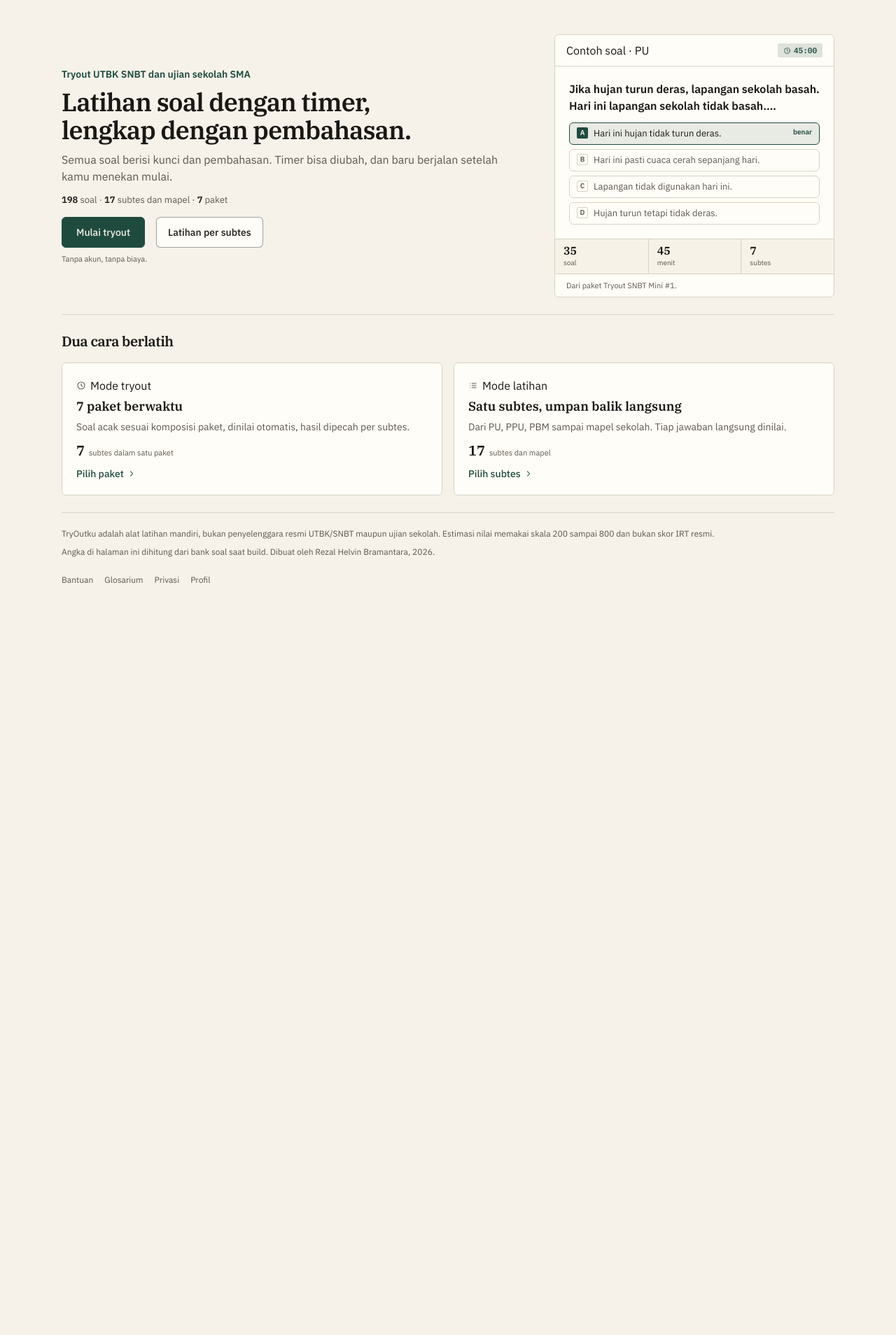
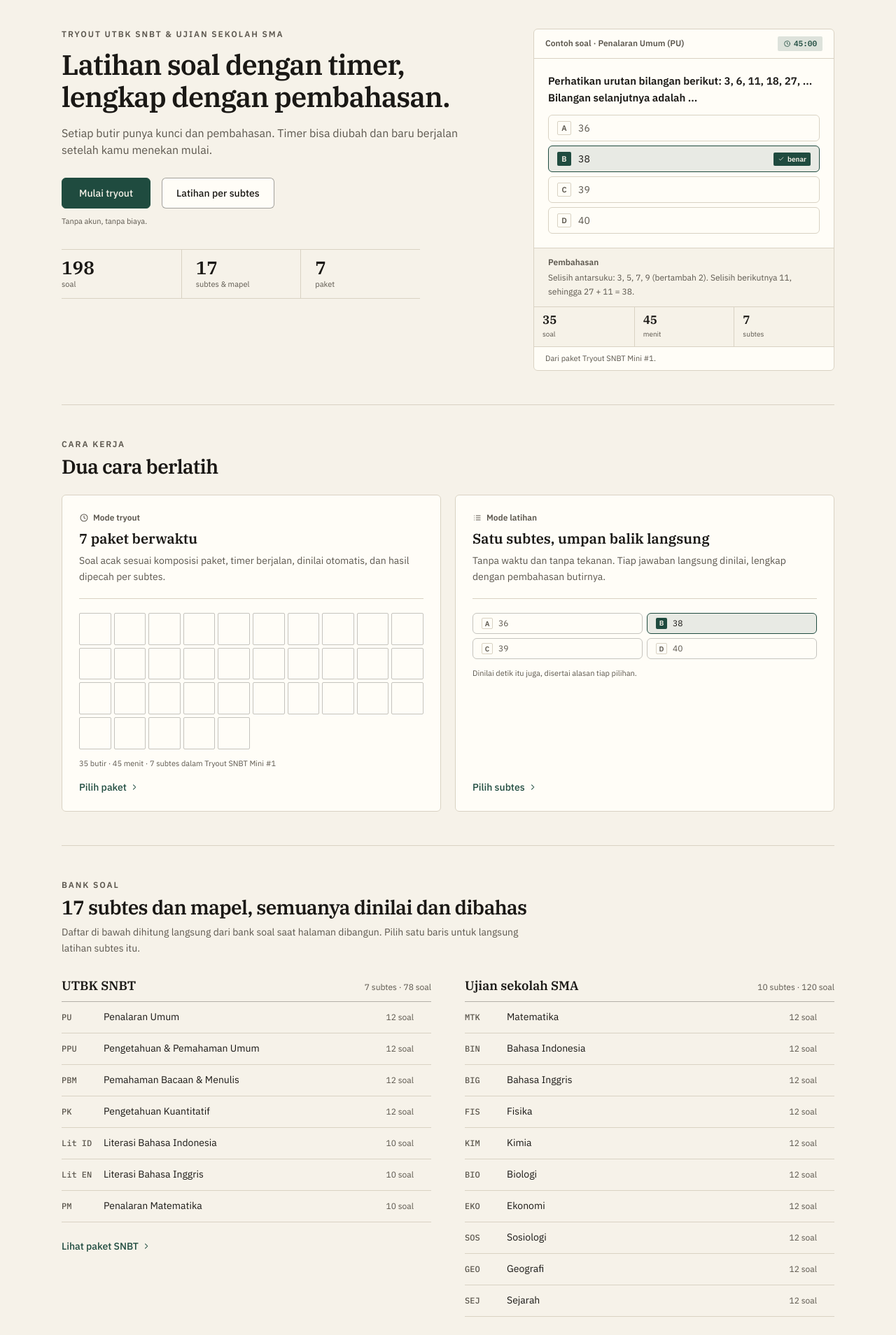
Before and after one commit to Mighty-Nievl/tryoutku, a Next.js app: page / in a window 1280 px wide. Shown: the part 80-1988 px from the top of the page at 70% size. Before the commit the page ends 1042 px from the top, so only its background shows below. Built offline with nearby package versions, Linux system fonts and the light colour scheme.

Commit message:
redesign landing page: arah kertas ujian, pratinjau soal lengkap, QA 1440/768/375

```diff
--- a/src/app/globals.css
+++ b/src/app/globals.css
@@ -133,6 +133,11 @@ body {
   .h-label {
     @apply text-xs font-semibold text-muted;
   }
+  /* .label dipakai di seluruh aplikasi untuk label kecil; dulu kelas ini tidak
+     pernah didefinisikan sehingga dirender sebagai teks biasa. */
+  .label {
+    @apply text-xs font-semibold text-muted;
+  }
   .option-row {
     @apply flex w-full items-start gap-3 rounded-md border border-line bg-surface px-4 py-3
            text-left text-sm transition-colors hover:border-ink/40;
--- a/src/app/page.tsx
+++ b/src/app/page.tsx
@@ -1,5 +1,6 @@
 import Link from "next/link";
 import { BANK, BANK_BY_SUBTEST } from "@/lib/bank";
+import { LETTERS } from "@/lib/scoring";
 import { PAKETS, paketSoal } from "@/lib/pakets";
 import { SUBTESTS } from "@/lib/subtests";
 import HomeState from "@/components/HomeState";
@@ -15,57 +16,76 @@ export default function Home() {
   const totalSoal = BANK.length;
   const paketSnbt = PAKETS.filter((item) => item.track === "snbt");
   const paketUtama = paketSnbt[0] ?? PAKETS[0];
-  const contohSubtes = SUBTESTS.slice(0, 3);
-  // Soal pendek dipilih supaya pratinjau tidak memakan seluruh layar.
+  // Soal pendek dengan pembahasan pendek dipilih supaya pratinjau tetap satu
+  // kartu: soal, kunci, dan pembahasan terlihat tanpa memakan seluruh layar.
   const contohSoal =
-    BANK_BY_SUBTEST["pu"]?.find((item) => item.question.length <= 150 && !item.passage) ??
-    BANK[0];
+    BANK_BY_SUBTEST["pu"]?.find(
+      (item) =>
+        !item.passage &&
+        item.question.length <= 120 &&
+        item.explanation.length <= 160
+    ) ?? BANK[0];
   const subtesUtama = Object.keys(paketUtama.blueprint);
+  const snbt = SUBTESTS.filter((item) => item.track === "snbt");
+  const sekolah = SUBTESTS.filter((item) => item.track === "sekolah");
+  const soalSnbt = snbt.reduce((n, s) => n + (BANK_BY_SUBTEST[s.id]?.length ?? 0), 0);
+  const soalSekolah = sekolah.reduce((n, s) => n + (BANK_BY_SUBTEST[s.id]?.length ?? 0), 0);
+  const soalPaketUtama = paketSoal(paketUtama);
+
+  const statistik = [
+    { nilai: String(totalSoal), label: "soal" },
+    { nilai: String(SUBTESTS.length), label: "subtes & mapel" },
+    { nilai: String(PAKETS.length), label: "paket" },
+  ];
 
   return (
     <div className="pb-4">
-      <section className="border-b border-line pb-6 pt-5 sm:pt-10">
-        <div className="grid gap-8 md:grid-cols-[1fr_340px] md:items-center lg:grid-cols-[1fr_400px] lg:gap-10">
+      {/* ---------- hero ---------- */}
+      <section className="border-b border-line pb-10 pt-4 sm:pb-12 sm:pt-8">
+        <div className="grid gap-10 md:grid-cols-[minmax(0,1fr)_360px] md:items-start lg:grid-cols-[minmax(0,1fr)_430px] lg:gap-14">
           <div className="flex min-w-0 flex-col">
-        <p className="text-sm font-semibold text-accent">Tryout UTBK SNBT dan ujian sekolah SMA</p>
-        <h1 className="mt-2.5 max-w-2xl text-balance font-serif text-[22px] font-semibold leading-[1.25] tracking-tight sm:text-4xl">
-          <span className="lg:hidden">Latihan soal dengan timer dan pembahasan.</span>
-          <span className="hidden lg:inline">
-            Latihan soal dengan timer,
-            <br /> lengkap dengan pembahasan.
-          </span>
+            <p className="label uppercase tracking-[0.16em]">
+              Tryout UTBK SNBT &amp; ujian sekolah SMA
+            </p>
+            <h1 className="mt-3 max-w-xl text-balance font-serif text-[28px] font-semibold leading-[1.16] tracking-tight sm:text-[40px]">
+              Latihan soal dengan timer, lengkap dengan pembahasan.
             </h1>
-        <p className="mt-2.5 max-w-2xl text-sm leading-relaxed text-muted sm:text-base">
-          Semua soal berisi kunci dan pembahasan. Timer bisa diubah, dan baru berjalan setelah kamu
-          menekan mulai.
+            <p className="mt-4 max-w-xl text-[15px] leading-relaxed text-muted sm:text-base">
+              Setiap butir punya kunci dan pembahasan. Timer bisa diubah dan baru berjalan setelah
+              kamu menekan mulai.
             </p>
 
-        <p className="mt-3 text-[13px] text-muted">
-          <span className="num font-semibold text-ink">{totalSoal}</span> soal ·{" "}
-          <span className="num font-semibold text-ink">{SUBTESTS.length}</span> subtes dan mapel ·{" "}
-          <span className="num font-semibold text-ink">{PAKETS.length}</span> paket
-        </p>
-
-        <div className="mt-3.5">
-          <div className="flex flex-wrap items-center gap-x-4 gap-y-3">
-            <Link href={`/tryout/${paketUtama.id}`} className="btn-primary h-11 px-5">
+            <div className="mt-7">
+              <div className="flex flex-wrap items-center gap-3 sm:gap-4">
+                <Link href={`/tryout/${paketUtama.id}`} className="btn-primary h-11 px-6">
                   Mulai tryout
                 </Link>
-            <Link href="/latihan" className="btn-ghost h-11 px-4">
+                <Link href="/latihan" className="btn-ghost h-11 px-5">
                   Latihan per subtes
                 </Link>
               </div>
-          <p className="mt-2 text-[11px] text-muted">Tanpa akun, tanpa biaya.</p>
+              <p className="mt-2.5 text-[11px] text-muted">Tanpa akun, tanpa biaya.</p>
             </div>
 
+            <dl className="mt-8 grid max-w-lg grid-cols-3 divide-x divide-line border-y border-line">
+              {statistik.map((item, index) => (
+                <div key={item.label} className={index === 0 ? "py-3 pr-3" : "py-3 pl-5"}>
+                  <dd className="num font-serif text-[26px] font-semibold leading-none">
+                    {item.nilai}
+                  </dd>
+                  <dt className="mt-1 text-[11px] leading-snug text-muted">{item.label}</dt>
+                </div>
+              ))}
+            </dl>
           </div>
 
-        <div className="min-w-0 md:h-full">
+          <div className="min-w-0">
             <QuestionPreview
               question={contohSoal}
               timer={formatTimer(paketUtama.durationMin)}
+              showExplanation
               stats={[
-              { label: "soal", value: String(paketSoal(paketUtama)) },
+                { label: "soal", value: String(soalPaketUtama) },
                 { label: "menit", value: String(paketUtama.durationMin) },
                 { label: "subtes", value: String(subtesUtama.length) },
               ]}
@@ -73,86 +93,206 @@ export default function Home() {
             />
           </div>
         </div>
-
-
       </section>
 
       <HomeState />
 
-      <section className="py-6">
-        <h2 className="font-serif text-xl font-semibold tracking-tight">Dua cara berlatih</h2>
-        <div className="mt-4 grid gap-4 sm:grid-cols-2">
-          <Link href="/tryout" className="card card-hover flex flex-col justify-between p-5">
-            <div>
+      {/* ---------- dua cara berlatih ---------- */}
+      <section className="border-b border-line py-10 sm:py-12">
+        <p className="label uppercase tracking-[0.16em]">Cara kerja</p>
+        <h2 className="mt-2 font-serif text-2xl font-semibold tracking-tight sm:text-[28px]">
+          Dua cara berlatih
+        </h2>
+        <div className="mt-6 grid gap-5 sm:grid-cols-2">
+          <Link href="/tryout" className="card card-hover flex flex-col p-6">
             <p className="label flex items-center gap-1.5">
               <IconClock size={14} className="text-muted" />
               Mode tryout
             </p>
-              <p className="mt-1 font-serif text-lg font-semibold">{PAKETS.length} paket berwaktu</p>
-              <p className="mt-1 text-sm leading-relaxed text-muted">
-                Soal acak sesuai komposisi paket, dinilai otomatis, hasil dipecah per subtes.
+            <h3 className="mt-2 font-serif text-xl font-semibold">{PAKETS.length} paket berwaktu</h3>
+            <p className="mt-1.5 text-sm leading-relaxed text-muted">
+              Soal acak sesuai komposisi paket, timer berjalan, dinilai otomatis, dan hasil
+              dipecah per subtes.
             </p>
-              <p className="mt-3 flex items-baseline gap-1.5">
-                <span className="num font-serif text-xl font-semibold leading-none">
-                  {subtesUtama.length}
-                </span>
-                <span className="text-[11px] text-muted">subtes dalam satu paket</span>
+
+            {/* Kisi-kisi dot: satu kotak untuk tiap butir dalam paket utama. */}
+            <div
+              aria-hidden="true"
+              className="mt-5 grid grid-cols-10 gap-1 border-t border-line pt-5"
+            >
+              {Array.from({ length: soalPaketUtama }, (_, i) => (
+                <span key={i} className="aspect-square rounded-[2px] border border-ink/25 dark:border-ink/45" />
+              ))}
+            </div>
+            <p className="num mt-3 text-[11px] text-muted">
+              {soalPaketUtama} butir · {paketUtama.durationMin} menit · {subtesUtama.length}{" "}
+              subtes dalam {paketUtama.name}
             </p>
-            </div>
-            <span className="mt-3 inline-flex items-center gap-1 text-sm font-medium text-accent">
+
+            <span className="mt-auto inline-flex pt-4 items-center gap-1 text-sm font-medium text-accent">
               Pilih paket <IconArrowRight size={14} />
             </span>
           </Link>
 
-          <Link href="/latihan" className="card card-hover flex flex-col justify-between p-5">
-            <div>
+          <Link href="/latihan" className="card card-hover flex flex-col p-6">
             <p className="label flex items-center gap-1.5">
               <IconList size={14} className="text-muted" />
               Mode latihan
             </p>
-              <p className="mt-1 font-serif text-lg font-semibold">Satu subtes, umpan balik langsung</p>
-              <p className="mt-1 text-sm leading-relaxed text-muted">
-                Dari {contohSubtes.map((item) => item.short).join(", ")} sampai mapel sekolah. Tiap
-                jawaban langsung dinilai.
+            <h3 className="mt-2 font-serif text-xl font-semibold">
+              Satu subtes, umpan balik langsung
+            </h3>
+            <p className="mt-1.5 text-sm leading-relaxed text-muted">
+              Tanpa waktu dan tanpa tekanan. Tiap jawaban langsung dinilai, lengkap dengan
+              pembahasan butirnya.
             </p>
-              <p className="mt-3 flex items-baseline gap-1.5">
-                <span className="num font-serif text-xl font-semibold leading-none">
-                  {SUBTESTS.length}
+
+            {/* Baris opsi mini: bentuk umpan balik per butir. */}
+            <div aria-hidden="true" className="mt-5 grid grid-cols-2 gap-1.5 border-t border-line pt-5">
+              {contohSoal.options.slice(0, 4).map((option, index) => {
+                const correct = index === contohSoal.answer;
+                return (
+                  <div
+                    key={index}
+                    className={`flex items-center gap-2 rounded-md border px-3 py-1.5 text-xs ${
+                      correct ? "border-accent bg-accent/10 text-ink" : "border-ink/25 text-muted"
+                    }`}
+                  >
+                    <span
+                      className={`grid h-4 w-4 shrink-0 place-items-center rounded-sm text-[10px] font-semibold ${
+                        correct ? "bg-accent text-paper" : "border border-line"
+                      }`}
+                    >
+                      {LETTERS[index]}
                     </span>
-                <span className="text-[11px] text-muted">subtes dan mapel</span>
+                    <span className="truncate">{option}</span>
+                  </div>
+                );
+              })}
+            </div>
+            <p className="mt-3 text-[11px] text-muted">
+              Dinilai detik itu juga, disertai alasan tiap pilihan.
             </p>
-            </div>
-            <span className="mt-3 inline-flex items-center gap-1 text-sm font-medium text-accent">
+
+            <span className="mt-auto inline-flex pt-4 items-center gap-1 text-sm font-medium text-accent">
               Pilih subtes <IconArrowRight size={14} />
             </span>
           </Link>
         </div>
-
       </section>
 
-      <footer className="border-t border-line pt-5 text-xs leading-relaxed text-muted">
+      {/* ---------- cakupan bank soal ---------- */}
+      <section className="border-b border-line py-10 sm:py-12">
+        <p className="label uppercase tracking-[0.16em]">Bank soal</p>
+        <h2 className="mt-2 font-serif text-2xl font-semibold tracking-tight sm:text-[28px]">
+          {SUBTESTS.length} subtes dan mapel, semuanya dinilai dan dibahas
+        </h2>
+        <p className="mt-2 max-w-2xl text-sm leading-relaxed text-muted">
+          Daftar di bawah dihitung langsung dari bank soal saat halaman dibangun. Pilih satu
+          baris untuk langsung latihan subtes itu.
+        </p>
+
+        <div className="mt-7 grid gap-x-12 gap-y-8 lg:grid-cols-2">
+          {[
+            { judul: "UTBK SNBT", group: snbt, total: soalSnbt, href: "/tryout" },
+            { judul: "Ujian sekolah SMA", group: sekolah, total: soalSekolah, href: "/latihan" },
+          ].map((blok) => (
+            <div key={blok.judul}>
+              <div className="flex items-baseline justify-between gap-3 border-b border-ink/30 pb-2">
+                <h3 className="font-serif text-lg font-semibold">{blok.judul}</h3>
+                <p className="num text-xs text-muted">
+                  {blok.group.length} subtes · {blok.total} soal
+                </p>
+              </div>
+              <ul>
+                {blok.group.map((item) => {
+                  const jumlah = BANK_BY_SUBTEST[item.id]?.length ?? 0;
+                  return (
+                    <li key={item.id} className="border-b border-line">
+                      <Link
+                        href={`/latihan/${item.id}`}
+                        className="group flex min-h-11 items-center gap-3 py-2.5 text-sm transition-colors hover:text-accent"
+                      >
+                        <span className="num w-12 shrink-0 font-mono text-xs text-muted group-hover:text-accent">
+                          {item.short}
+                        </span>
+                        <span className="min-w-0 flex-1 leading-snug">{item.name}</span>
+                        <span className="num shrink-0 text-xs text-muted">{jumlah} soal</span>
+                        <IconArrowRight
+                          size={13}
+                          className="shrink-0 text-transparent transition-colors group-hover:text-accent"
+                        />
+                      </Link>
+                    </li>
+                  );
+                })}
+              </ul>
+              <Link
+                href={blok.href}
+                className="mt-3 inline-flex min-h-11 items-center gap-1 text-sm font-medium text-accent"
+              >
+                {blok.judul === "UTBK SNBT" ? "Lihat paket SNBT" : "Latihan semua mapel"}{" "}
+                <IconArrowRight size={14} />
+              </Link>
+            </div>
+          ))}
+        </div>
+      </section>
+
+      {/* ---------- ajakan penutup ---------- */}
+      <section className="py-10 sm:py-12">
+        <div className="grid gap-6 md:grid-cols-[minmax(0,1fr)_auto] md:items-center">
+          <div>
+            <h2 className="font-serif text-2xl font-semibold tracking-tight sm:text-[28px]">
+              Siap mencoba {paketUtama.durationMin} menit?
+            </h2>
+            <p className="mt-2 max-w-xl text-sm leading-relaxed text-muted">
+              {paketUtama.name}: {soalPaketUtama} soal dari {subtesUtama.length} subtes. Timer
+              baru jalan setelah kamu tekan mulai, dan hasilnya bisa langsung dipakai untuk
+              latihan bagian yang paling lemah.
+            </p>
+          </div>
+          <div className="flex flex-wrap items-center gap-3">
+            <Link href={`/tryout/${paketUtama.id}`} className="btn-primary h-11 px-6">
+              Mulai {paketUtama.name.replace("Tryout ", "")}
+            </Link>
+            <Link href="/tryout" className="btn-ghost h-11 px-5">
+              Lihat semua paket
+            </Link>
+          </div>
+        </div>
+      </section>
+
+      <footer className="border-t border-line py-8">
+        <div className="grid gap-6 sm:grid-cols-[minmax(0,1fr)_auto] sm:items-start">
+          <div className="max-w-xl text-xs leading-relaxed text-muted">
             <p>
-          TryOutku adalah alat latihan mandiri, bukan penyelenggara resmi UTBK/SNBT maupun ujian
-          sekolah. Estimasi nilai memakai skala 200 sampai 800 dan bukan skor IRT resmi.
+              TryOutku adalah alat latihan mandiri, bukan penyelenggara resmi UTBK/SNBT maupun
+              ujian sekolah. Estimasi nilai memakai skala 200 sampai 800 dan bukan skor IRT
+              resmi.
             </p>
             <p className="mt-1.5">
               Angka di halaman ini dihitung dari bank soal saat build. Dibuat oleh Rezal Helvin
               Bramantara, {new Date().getFullYear()}.
             </p>
-        <nav aria-label="Tautan informasi" className="mt-2 flex flex-wrap gap-x-4">
-          <Link href="/bantuan" className="inline-flex min-h-11 items-center hover:text-ink">
-            Bantuan
+          </div>
+          <nav aria-label="Tautan informasi" className="flex flex-wrap gap-x-5 gap-y-1 sm:flex-col sm:gap-y-0.5">
+            {[
+              { href: "/bantuan", label: "Bantuan" },
+              { href: "/glosarium", label: "Glosarium" },
+              { href: "/privasi", label: "Privasi" },
+              { href: "/profil", label: "Profil" },
+            ].map((item) => (
+              <Link
+                key={item.href}
+                href={item.href}
+                className="inline-flex min-h-11 items-center text-xs text-muted transition-colors hover:text-ink"
+              >
+                {item.label}
               </Link>
-          <Link href="/glosarium" className="inline-flex min-h-11 items-center hover:text-ink">
-            Glosarium
-          </Link>
-          <Link href="/privasi" className="inline-flex min-h-11 items-center hover:text-ink">
-            Privasi
-          </Link>
-          <Link href="/profil" className="inline-flex min-h-11 items-center hover:text-ink">
-            Profil
-          </Link>
+            ))}
           </nav>
+        </div>
       </footer>
     </div>
   );
--- a/src/components/QuestionPreview.tsx
+++ b/src/components/QuestionPreview.tsx
@@ -1,57 +1,78 @@
 import type { Question } from "@/lib/types";
 import { LETTERS } from "@/lib/scoring";
 import { SUBTEST_BY_ID } from "@/lib/subtests";
-import { IconClock } from "./icons";
+import { IconCheck, IconClock } from "./icons";
 
 interface Props {
   question: Question;
   /** waktu yang ditampilkan di pojok, hanya hiasan informasi */
   timer?: string;
   footer?: string;
+  /** tampilkan potongan pembahasan asli di bawah opsi */
+  showExplanation?: boolean;
   /** angka ringkas di kaki kartu: soal, waktu, pembahasan */
   stats?: { label: string; value: string }[];
 }
 
 /**
  * Pratinjau soal sungguhan dari bank soal. Dipakai di beranda supaya pengunjung
- * melihat bentuk produknya, bukan membaca penjelasan tentang produknya.
+ * melihat bentuk produknya — soal, kunci, dan pembahasan — bukan membaca
+ * penjelasan tentang produknya.
  */
-export default function QuestionPreview({ question, timer = "45:00", footer, stats }: Props) {
+export default function QuestionPreview({
+  question,
+  timer = "45:00",
+  footer,
+  showExplanation = false,
+  stats,
+}: Props) {
   const subtes = SUBTEST_BY_ID[question.subtest];
 
   return (
     <div className="card flex h-full flex-col overflow-hidden">
-      <div className="flex items-center justify-between gap-2 border-b border-line px-4 py-2.5">
-        <p className="label">Contoh soal{subtes ? ` · ${subtes.short}` : ""}</p>
-        <span className="num inline-flex items-center gap-1 rounded-sm bg-accent/15 px-2 py-0.5 font-mono text-[11px] font-semibold text-accent">
+      <div className="flex items-center justify-between gap-3 border-b border-line px-4 py-2.5">
+        <p className="label min-w-0 truncate">
+          <span className="sm:hidden">Contoh soal · {subtes?.short ?? ""}</span>
+          <span className="hidden sm:inline">
+            Contoh soal · {subtes?.name ?? ""} ({subtes?.short ?? ""})
+          </span>
+        </p>
+        <span className="num inline-flex shrink-0 items-center gap-1 rounded-sm bg-accent/15 px-2 py-0.5 font-mono text-[11px] font-semibold text-accent">
           <IconClock size={11} />
           {timer}
         </span>
       </div>
 
       <div className="p-4 lg:p-5">
-        <p className="line-clamp-2 text-sm font-semibold leading-relaxed lg:text-base">{question.question}</p>
+        <p className="line-clamp-3 text-sm font-semibold leading-relaxed lg:text-[15px]">
+          {question.question}
+        </p>
         <ul className="mt-3 space-y-1.5">
           {question.options.slice(0, 4).map((option, index) => {
             const correct = index === question.answer;
             return (
               <li
                 key={index}
-                className={`flex items-start gap-2 rounded-md border px-2.5 py-1 text-xs leading-snug lg:py-1.5 lg:text-[13px] ${
+                className={`flex items-center gap-2.5 rounded-md border px-3 py-1.5 lg:py-2 ${
                   correct ? "border-accent bg-accent/10 text-ink" : "border-line text-muted"
                 }`}
               >
                 <span
                   aria-hidden="true"
-                  className={`grid h-4 w-4 shrink-0 place-items-center rounded-sm text-[10px] font-semibold ${
+                  className={`grid h-5 w-5 shrink-0 place-items-center rounded-sm text-[11px] font-semibold ${
                     correct ? "bg-accent text-paper" : "border border-line"
                   }`}
                 >
                   {LETTERS[index]}
                 </span>
-                <span className="line-clamp-2">{option}</span>
+                <span className="line-clamp-2 min-w-0 flex-1 text-[13px] leading-snug lg:text-sm">
+                  {option}
+                </span>
                 {correct ? (
-                  <span className="ml-auto shrink-0 text-[10px] font-semibold text-accent">benar</span>
+                  <span className="inline-flex shrink-0 items-center gap-1 rounded-sm bg-accent px-1.5 py-0.5 text-[10px] font-semibold text-paper">
+                    <IconCheck size={10} />
+                    benar
+                  </span>
                 ) : null}
               </li>
             );
@@ -59,28 +80,36 @@ export default function QuestionPreview({ question, timer = "45:00", footer, sta
         </ul>
       </div>
 
+      {showExplanation && question.explanation ? (
+        <div className="border-t border-line bg-raised/60 px-4 py-3 lg:px-5">
+          <p className="label">Pembahasan</p>
+          <p className="mt-1 line-clamp-3 text-xs leading-relaxed text-muted">
+            {question.explanation}
+          </p>
+        </div>
+      ) : null}
+
       {stats && stats.length > 0 ? (
-        <dl className="mt-auto grid grid-cols-3 border-t border-line bg-raised/60">
-          {stats.map((item, index) => (
-            <div
-              key={item.label}
-              className={`px-3 py-2 ${index > 0 ? "border-l border-line" : ""}`}
-            >
+        <dl className="mt-auto grid grid-cols-3 divide-x divide-line border-t border-line bg-raised/60">
+          {stats.map((item) => (
+            <div key={item.label} className="px-3 py-2.5">
               <dd
-                className={`num text-base font-semibold leading-none ${
-                  /^\d+$/.test(item.value) ? "font-serif" : "sans"
+                className={`num text-[17px] font-semibold leading-none ${
+                  /^\d+$/.test(item.value) ? "font-serif" : "font-sans"
                 }`}
               >
                 {item.value}
               </dd>
-              <dt className="mt-0.5 text-[10px] text-muted">{item.label}</dt>
+              <dt className="mt-1 text-[10px] text-muted">{item.label}</dt>
             </div>
           ))}
         </dl>
       ) : null}
 
       {footer ? (
-        <div className="hidden truncate border-t border-line px-4 py-2 text-[11px] text-muted sm:block">{footer}</div>
+        <div className="hidden truncate border-t border-line px-4 py-2 text-[11px] text-muted sm:block">
+          {footer}
+        </div>
       ) : null}
     </div>
   );
```
Lines whose indentation alone changed are shown as unchanged.
